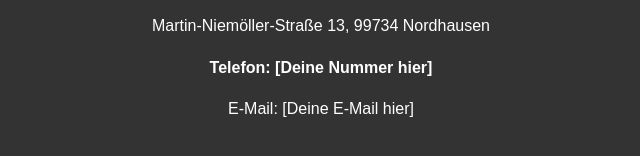
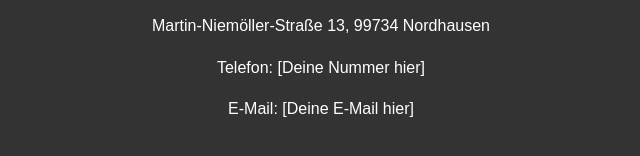
Before and after one commit to Penguin389/kontakt, a plain HTML site: page index.html in a window 1280 px wide. Shown: the part 1251-1407 px from the top of the page, 319-959 px from the left. Drawn offline with Linux system fonts and the light colour scheme.

Commit message:
Update index.html

```diff
--- a/index.html
+++ b/index.html
@@ -43,7 +43,7 @@
     <h2>Kontakt</h2>
     <p>Ahmad Hmeidi</p>
     <p>Martin-Niemöller-Straße 13, 99734 Nordhausen</p>
-    <p><strong>Telefon: [Deine Nummer hier]</strong></p>
+    <p>Telefon: [Deine Nummer hier]</p>
     <p>E-Mail: [Deine E-Mail hier]</p>
 </section>
 
```
